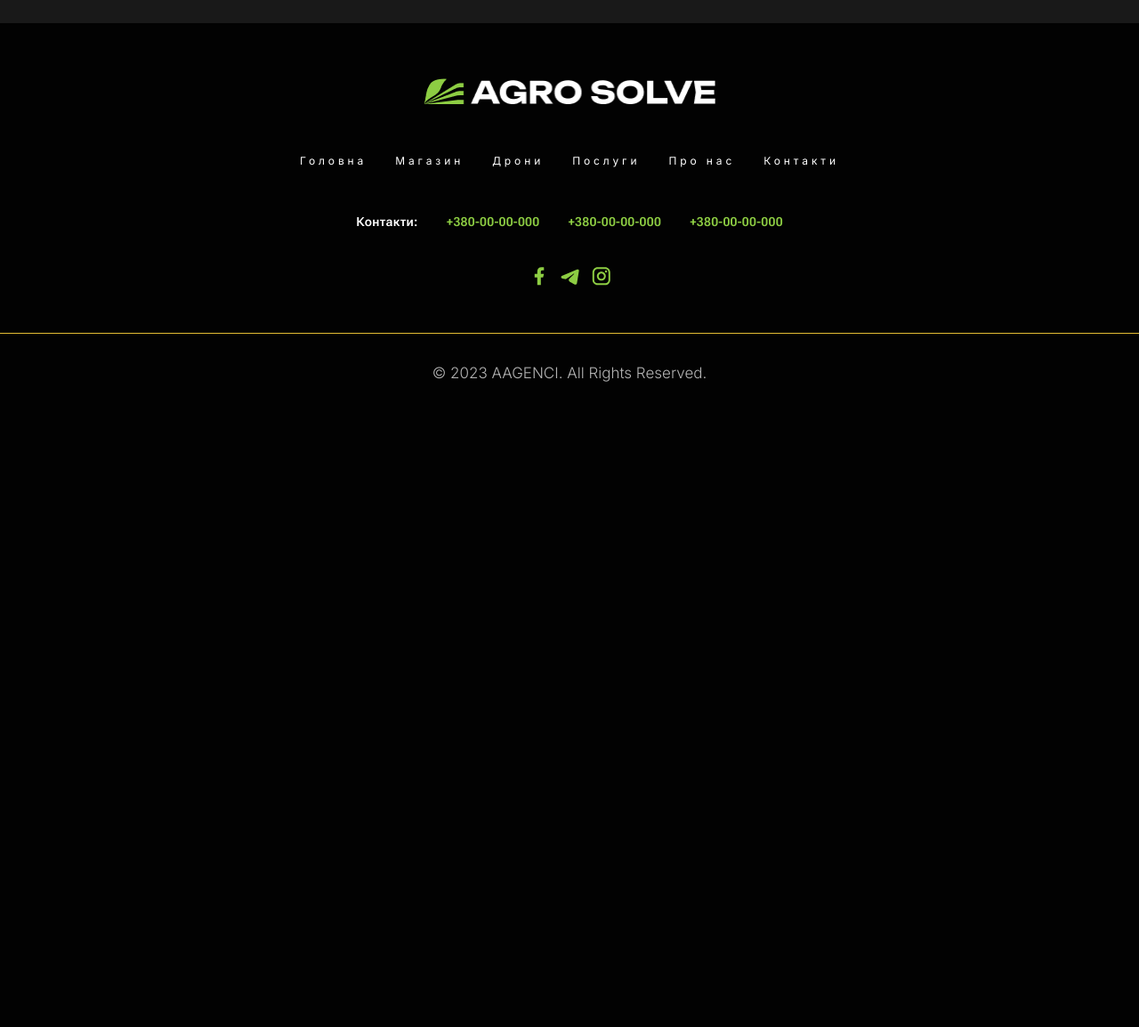
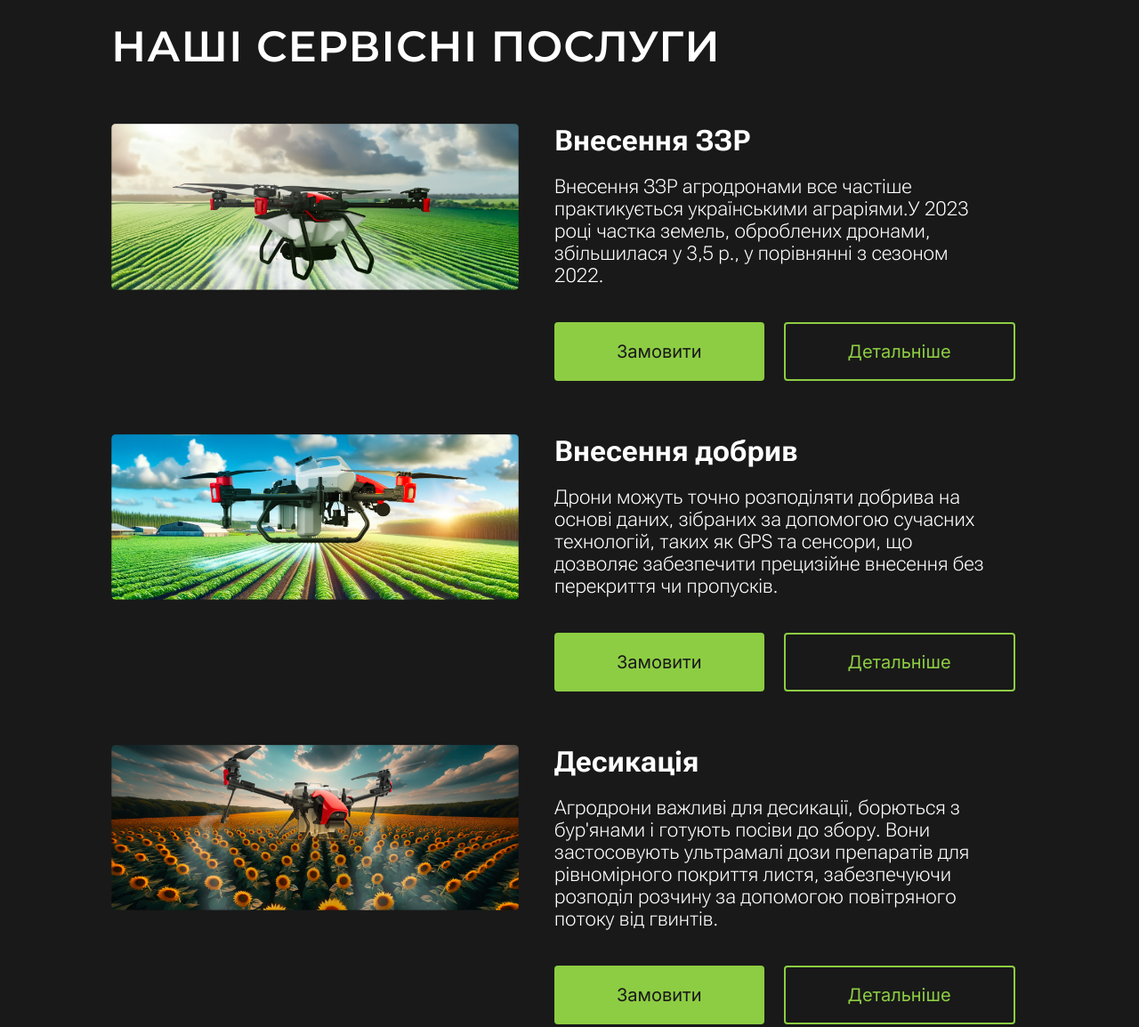
Before and after one commit to mariia-zolotarova/test-task-project, a website: page src/index.html in a window 1280 px wide. Shown: the part 7740-8894 px from the top of the page at 89% size. Before the commit the page ends 8233 px from the top, so only its background shows below. Drawn offline with nearby package versions, Linux system fonts and the light colour scheme; files that its build step writes are made by us from their sources; files whose address does not match are found by name.

Commit message:
add service container

```diff
--- /dev/null
+++ b/src/assets/sass/containers/service.scss
@@ -0,0 +1,94 @@
+.service {
+    &__container {
+        padding: 0 159rem 159rem 125rem;
+        background-color: var(--color-black-19);
+
+        @media (max-width: $tablet) {
+            padding: 50rem 20rem 70rem 20rem;
+        }
+    }
+
+    &__title-item {
+        font: var(--advantages-title-font);
+        line-height: 110%;
+        letter-spacing: 0.96px;
+        text-transform: uppercase;
+        margin-bottom: 60rem;
+
+        @media (max-width: $tablet) {
+            font: var(--advantages-mobile-title-font);
+            text-align: center;
+        }
+    }
+
+    &__frame {
+        display: flex;
+        flex-direction: column;
+        gap: 60rem;
+    }
+
+    &__box {
+        display: flex;
+        flex-direction: row;
+        gap: 164rem;
+
+        @media (max-width: 1380px) {
+            gap: 40rem;
+        }
+
+        @media (max-width: $tablet) {
+            flex-direction: column;
+            gap: 40rem;
+        }
+    }
+
+    &__img {
+        width: 50%;
+
+        @media (max-width: $tablet) {
+            width: 100%;
+        }
+    }
+
+    &__description {
+        width: 50%;
+
+        @media (max-width: $tablet) {
+            width: 100%;
+        }
+
+        &-title {
+            font: var(--service-card-title-font);
+            margin-bottom: 20rem;
+
+            @media (max-width: $tablet) {
+                font: var(--advantages-card-mobile-title-font);
+            }
+        }
+
+        &-text {
+            font: var(--advantages-card-description-font);
+            margin-bottom: 40rem;
+
+            @media (max-width: $tablet) {
+                font: var(--advantages-card-mobile-description-font);
+            }
+        }
+    }
+
+    &__buttons {
+        display: flex;
+        flex-direction: row;
+        gap: 22rem;
+
+
+        @media (max-width: $tablet) {
+            flex-direction: column;
+        }
+
+        &-item {
+            padding-right: 70rem;
+            padding-left: 70rem;
+        }
+    }
+}
--- a/src/assets/sass/main.scss
+++ b/src/assets/sass/main.scss
@@ -28,4 +28,5 @@
 @import './containers/advantages.scss';
 @import './containers/top.scss';
 @import './containers/everyone.scss';
+@import './containers/service.scss';
 // Containers Style End
--- a/src/assets/sass/variables/_fonts.scss
+++ b/src/assets/sass/variables/_fonts.scss
@@ -49,13 +49,16 @@ $roboto-fonts: 'Roboto Flex', sans-serif;
     //Top Fonts
     --top-price-font: 600 32rem/normal var(--roboto-fonts);
 
-    //Everyone
+    //Everyone Fonts
     --everyone-tablet-title-font: 600 26rem/normal var(--montserrat-fonts);
     --everyone-tablet-thin-title-font: 300 26rem/normal var(--montserrat-fonts);
     --everyone-mobile-title-font: 300 28rem/normal var(--montserrat-fonts);
     --everyone-mobile-thin-title-font: 300 22rem/normal var(--montserrat-fonts);
     --everyone-card-mobile-title-font: 600 18rem/normal var(--roboto-fonts);
     --everyone-card-mobile-description-font: 200 14rem/normal var(--roboto-fonts);
+
+    //Serive Fonts
+    --service-card-title-font: 700 32rem/normal var(--roboto-fonts);
 
     //Footer Fonts
     --bottom-footer-font: 300 17rem/normal var(--inter-fonts);
--- a/src/index.html
+++ b/src/index.html
@@ -449,6 +449,62 @@
                     </div>
                 </div>
             </section>
+
+            <section class="service">
+                <div class="container service__container">
+                    <div class="service__title">
+                        <h2 class="service__title-item">Наші Сервісні послуги</h2>
+                    </div>
+                    <div class="service__frame">
+                        <div class="service__box">
+                            <div class="service__img">
+                                <img src="@@webRoot/img/service/first-drone.jpg" alt="service drone img">
+                            </div>
+                            <div class="service__description">
+                                <p class="service__description-title">Внесення ЗЗР</p>
+                                <p class="service__description-text">Внесення ЗЗР агродронами все частіше практикується
+                                    українськими аграріями.У 2023 році частка земель, оброблених дронами, збільшилася у
+                                    3,5 р., у порівнянні з сезоном 2022.</p>
+                                <div class="service__buttons">
+                                    <a class="button-green service__buttons-item">Замовити</a>
+                                    <a class="button-black service__buttons-item">Детальніше</a>
+                                </div>
+                            </div>
+                        </div>
+                        <div class="service__box">
+                            <div class="service__img">
+                                <img src="@@webRoot/img/service/second-drone.jpg" alt="service drone img">
+                            </div>
+                            <div class="service__description">
+                                <p class="service__description-title">Внесення добрив</p>
+                                <p class="service__description-text">Дрони можуть точно розподіляти добрива на основі
+                                    даних, зібраних за допомогою сучасних технологій, таких як GPS та сенсори, що
+                                    дозволяє забезпечити прецизійне внесення без перекриття чи пропусків.</p>
+                                <div class="service__buttons">
+                                    <a class="button-green  service__buttons-item">Замовити</a>
+                                    <a class="button-black  service__buttons-item">Детальніше</a>
+                                </div>
+                            </div>
+                        </div>
+                        <div class="service__box">
+                            <div class="service__img">
+                                <img src="@@webRoot/img/service/third-drone.jpg" alt="service drone img">
+                            </div>
+                            <div class="service__description">
+                                <p class="service__description-title">Десикація</p>
+                                <p class="service__description-text">Агродрони важливі для десикації, борються з
+                                    бур'янами і готують посіви до збору. Вони застосовують ультрамалі дози препаратів
+                                    для рівномірного покриття листя, забезпечуючи розподіл розчину за допомогою
+                                    повітряного потоку від гвинтів.</p>
+                                <div class="service__buttons">
+                                    <a class="button-green  service__buttons-item">Замовити</a>
+                                    <a class="button-black  service__buttons-item">Детальніше</a>
+                                </div>
+                            </div>
+                        </div>
+                    </div>
+                </div>
+            </section>
         </main>
 
         <footer class="footer">
```
Also changed, not shown: src/assets/img/service/first-drone.jpg (added), src/assets/img/service/second-drone.jpg (added), src/assets/img/service/third-drone.jpg (added).
